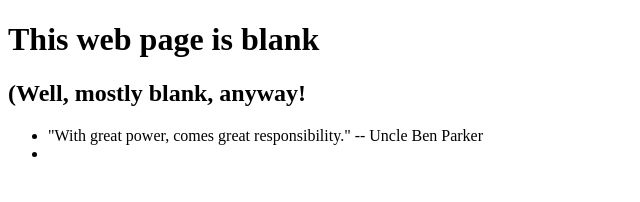
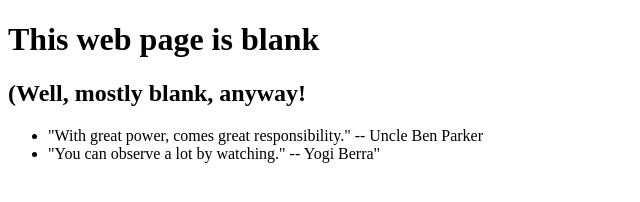
Before and after one commit to davidcoleman93/0main_openSAP_repo, a plain HTML site: page index.html in a window 1280 px wide. Shown: the whole page, without its empty margins (0-640 px from the left). Drawn offline with Linux system fonts and the light colour scheme.

Commit message:
added quote by Yogi Berra

```diff
--- a/index.html
+++ b/index.html
@@ -10,7 +10,7 @@
 		<h2>(Well, mostly blank, anyway!</h2>
 		<ul>
 			<li>"With great power, comes great responsibility." -- Uncle Ben Parker</li>
-			<li></li>
+			<li>"You can observe a lot by watching." -- Yogi Berra"</li>
 		</ul>
 	</body>
 </html>
```
